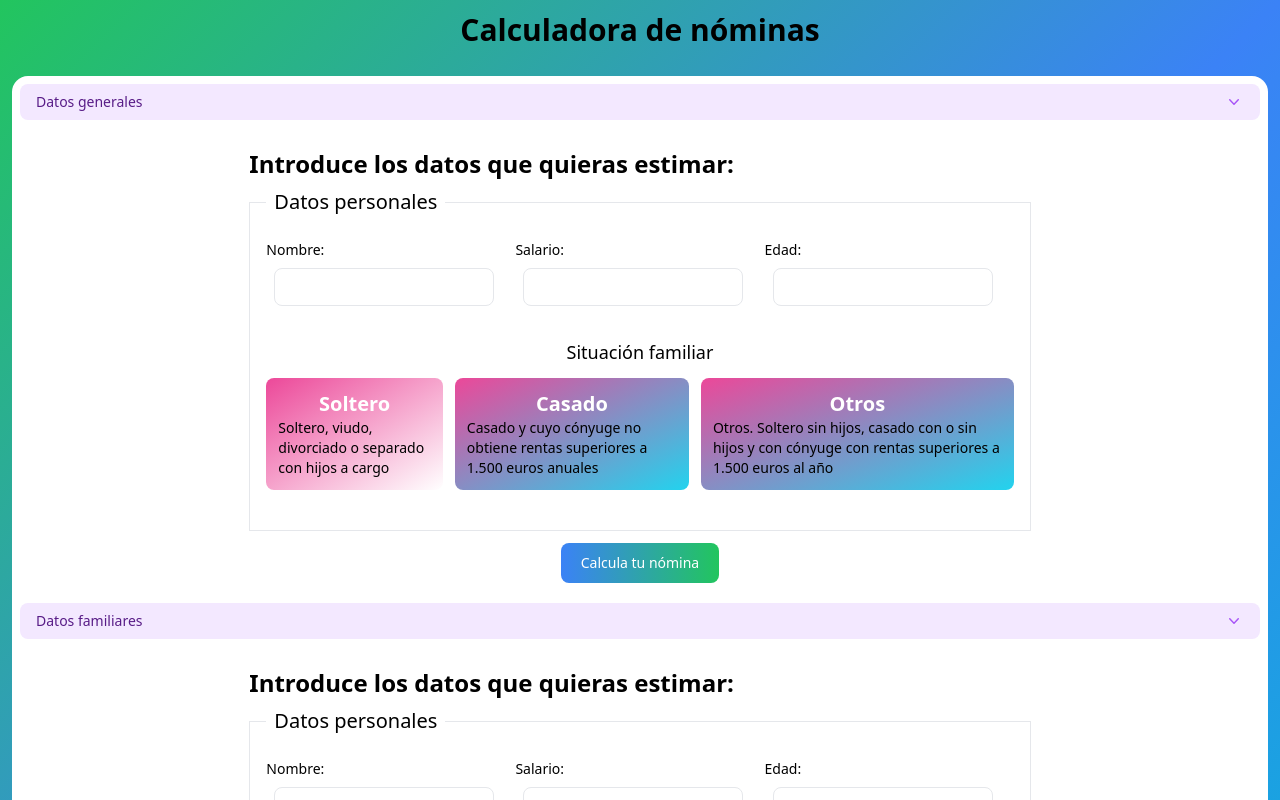
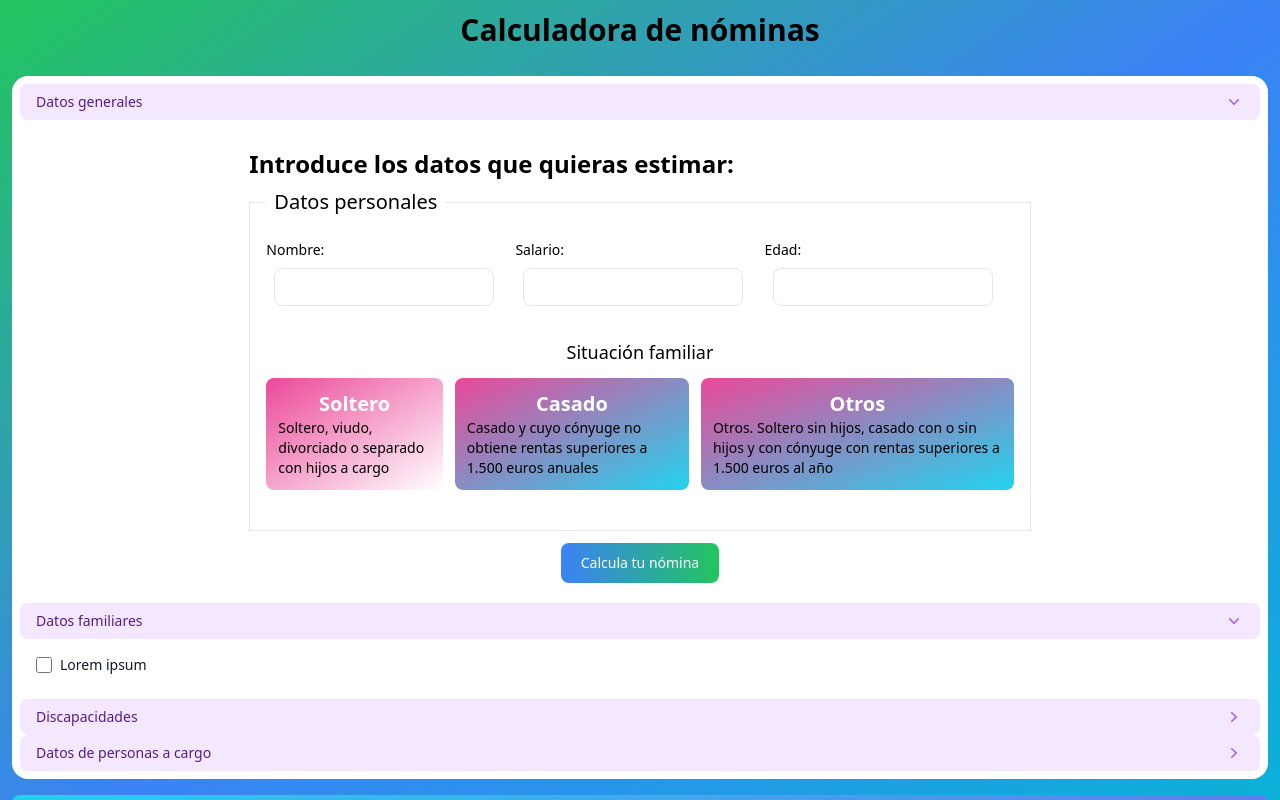
Before and after one commit to jofaval/calculadora-nomina, a React (Vite) app: page / in a window 1280 px wide. Both pictures are taken after a click on the button "Datos familiares". Shown: the top 800 px of the page. Built offline with nearby package versions, Linux system fonts and the light colour scheme.

Commit message:
feat: Creacte checkbox element

```diff
--- /dev/null
+++ b/src/components/Checkbox.tsx
@@ -0,0 +1,48 @@
+import { useState } from "react";
+
+type CheckboxProps = {
+  id?: string;
+  initiallyChecked?: boolean;
+  label?: JSX.Element | JSX.Element[] | string;
+  name?: string;
+  onChange?: (status: boolean) => void;
+};
+
+export function Checkbox({
+  initiallyChecked = false,
+  onChange,
+  name = "checkbox",
+  id = "",
+  label = "",
+}: CheckboxProps) {
+  const [isChecked, setIsChecked] = useState(initiallyChecked);
+  const fallbackId = id || name;
+
+  const onChangeHandle = (e: React.ChangeEvent<HTMLInputElement>) => {
+    const status = e.target.checked;
+    setIsChecked(status);
+
+    if (onChange) {
+      onChange(status);
+    }
+  };
+
+  return (
+    <div className="flex items-center mb-4">
+      <input
+        checked={isChecked}
+        className="w-4 h-4 text-blue-600 bg-gray-100 rounded border-gray-300 focus:ring-blue-500 dark:focus:ring-blue-600 dark:ring-offset-gray-800 focus:ring-2 dark:bg-gray-700 dark:border-gray-600"
+        id={fallbackId}
+        name={name}
+        onChange={onChangeHandle}
+        type="checkbox"
+      />
+      <label
+        className="ml-2 text-sm font-medium text-gray-900 dark:text-gray-300"
+        htmlFor={fallbackId}
+      >
+        {label}
+      </label>
+    </div>
+  );
+}
--- a/src/sections/Family/Family.section.tsx
+++ b/src/sections/Family/Family.section.tsx
@@ -1,7 +1,15 @@
 import { Disclosure } from "@headlessui/react";
 import { ChevronRightIcon } from "@heroicons/react/20/solid";
-import { Payroll } from "Payroll";
+import { Checkbox } from "components/Checkbox";
 import { toggleDisclosureClass } from "sections/utils/css-class.utils";
+
+function FamilyFields() {
+  return (
+    <>
+      <Checkbox label="Lorem ipsum" />
+    </>
+  );
+}
 
 export function Family() {
   return (
@@ -14,7 +22,7 @@
           </Disclosure.Button>
 
           <Disclosure.Panel className="px-4 pt-4 pb-2 text-sm">
-            <Payroll />
+            <FamilyFields />
           </Disclosure.Panel>
         </>
       )}
```
